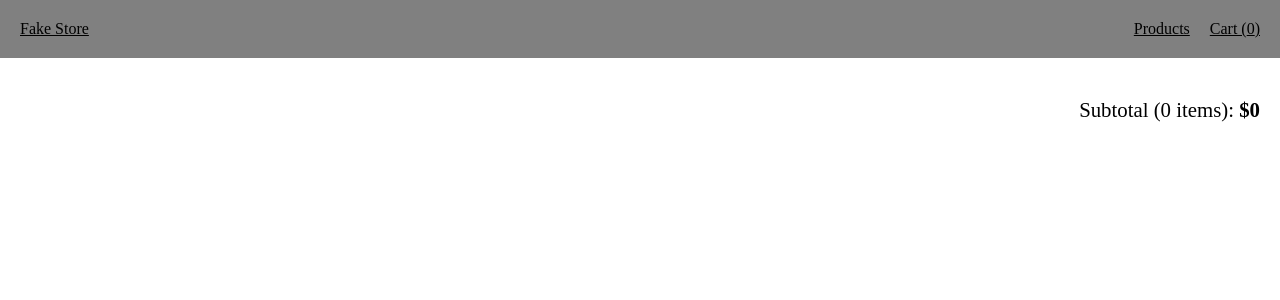
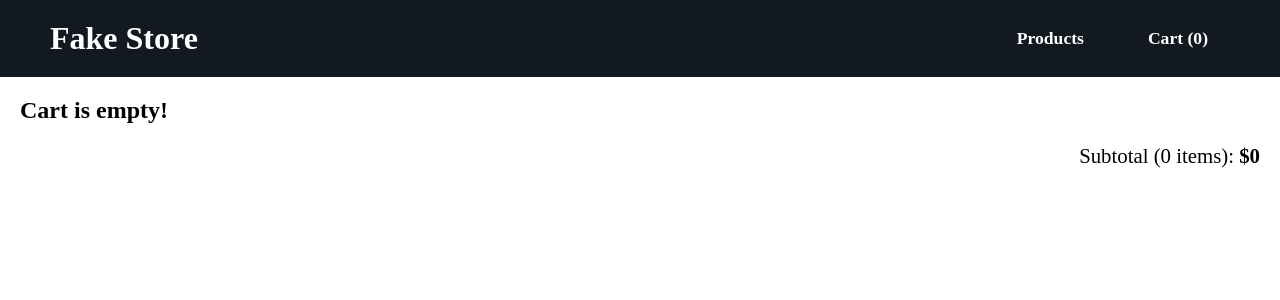
Before and after one commit to sergiogarciiam/fake-store, a React (Vite) app: page /cart in a window 1280 px wide. Shown: the top 300 px of the page. Built offline with nearby package versions, Linux system fonts and the light colour scheme.

Commit message:
Update style

```diff
--- a/src/assets/styles/app.css
+++ b/src/assets/styles/app.css
@@ -1,71 +1,131 @@
+:root {
+  --header-color: #131921;
+  --buttons-color: #232f3e;
+
+  --letter-color: #000;
+  --letter-color-sec: #fff;
+}
+
 * {
   box-sizing: border-box;
   padding: 0;
   margin: 0;
 }
 
+.page {
+  height: 100vh;
+}
+
+.error {
+  font-size: 1.3rem;
+  font-weight: bolder;
+}
+
+/* HEADER */
 .header {
   display: flex;
   justify-content: flex-start;
+  align-items: center;
   gap: 20px;
+
+  width: 100%;
   list-style: none;
-  width: 100%;
-  background-color: gray;
-  padding: 20px;
+  background-color: var(--header-color);
+  padding: 20px 50px;
 }
 
 .header a {
-  color: black;
+  color: var(--letter-color-sec);
+  text-decoration: none;
+  font-weight: bold;
 }
 
 .header li:first-child {
+  font-size: 2rem;
   margin-right: auto;
+  font-weight: bolder;
 }
 
+.products-link,
+.cart-link {
+  padding: 20px;
+  border: 2px solid rgba(0, 0, 0, 0);
+  font-size: 1.1rem;
+}
+
+.products-link:hover,
+.cart-link:hover {
+  border: 2px solid var(--letter-color-sec);
+}
+
+/* HOME */
 .home {
   display: flex;
   flex-direction: column;
   align-items: center;
-  gap: 20px;
+  gap: 90px;
 
+  margin-top: 5%;
   width: 100%;
+  height: 80%;
 }
 
 .categories-container {
   display: grid;
   grid-template-columns: 1fr 1fr;
-  align-content: center;
-  gap: 50px;
+  justify-items: center;
+  gap: 70px;
   list-style: none;
 }
 
 .categories-container a {
-  color: black;
-  background-color: gray;
+  color: var(--letter-color-sec);
+  background-color: var(--buttons-color);
+
   text-decoration: none;
-  padding: 10px;
   text-align: center;
-  border-radius: 15px;
+
+  padding: 10px 20px;
+  border-radius: 30px;
+  transition: opacity 200ms;
 }
 
 .categories-container li:first-child {
   grid-column: 1/3;
 }
 
+.categories-container a:hover {
+  opacity: 0.8;
+}
+
 .home > p {
   margin-top: auto;
+  align-self: flex-end;
+  margin-right: 20px;
+  font-size: 1.3rem;
 }
 
+.home > p a {
+  color: var(--letter-color);
+}
+
+.home > p a:hover {
+  text-decoration: none;
+}
+
+/* PRODUCTS */
 .products {
   display: flex;
   flex-direction: column;
   align-items: center;
   gap: 50px;
   margin-top: 30px;
+  padding: 20px;
 }
 
 .products .categories-container {
   display: flex;
+  gap: 20px;
 }
 
 .products .products-container {
@@ -73,20 +133,27 @@
   flex-wrap: wrap;
   justify-content: center;
   gap: 50px;
-  padding: 20px;
 }
 
 .product-card-grid {
   display: flex;
   flex-direction: column;
   justify-content: center;
-  gap: 20px;
+  gap: 10px;
   width: 250px;
+
+  border: 1px solid var(--letter-color);
+  border-radius: 15px;
+
+  color: var(--letter-color);
+  text-decoration: none;
   padding: 10px;
 
-  border: 1px solid black;
-  color: black;
-  text-decoration: none;
+  transition: transform 200ms;
+}
+
+.product-card-grid:hover {
+  transform: scale(1.05);
 }
 
 .product-card-grid img {
@@ -94,28 +161,83 @@
   align-self: center;
 }
 
+.product-card-grid .rating {
+  font-size: 1.1rem;
+  display: flex;
+  gap: 20px;
+}
+
+.product-card-grid .price {
+  font-size: 1.3rem;
+  font-weight: bold;
+}
+
+/* PRODUCT DETAILS */
 .product-details {
   display: grid;
   grid-template-columns: 0.5fr 1fr;
+  justify-items: center;
+
+  margin-top: 20px;
   padding: 20px;
+  font-size: 1.2rem;
 }
 
 .product-details img {
   width: 350px;
 }
 
-.product-details .product-details-info {
+.product-details .information {
   display: flex;
   flex-direction: column;
   gap: 20px;
   margin-right: 40%;
 }
 
-.rating {
+.product-details .information > hr {
+  margin: 10px 0 10px 0;
+}
+
+.product-details .information > h2 {
+  font-size: xx-large;
+}
+
+.product-details .information .price {
+  font-size: x-large;
+  font-weight: bold;
+}
+
+.product-details .information .rating {
   display: flex;
   gap: 20px;
 }
 
+.product-details .information button {
+  align-self: flex-start;
+
+  padding: 20px 30px;
+  border-radius: 15px;
+
+  border: none;
+  background-color: var(--buttons-color);
+  color: var(--letter-color-sec);
+
+  font-size: 1.2rem;
+  font-weight: bold;
+
+  cursor: pointer;
+  transition: transform 200ms;
+}
+
+.product-details .information button:hover {
+  transform: scale(1.05);
+}
+
+.product-details .information .description h3 {
+  margin-bottom: 10px;
+}
+
+/* CART */
 .cart {
   display: flex;
   flex-direction: column;
@@ -133,8 +255,8 @@
   display: grid;
   grid-area: "";
 
-  border: 1px solid black;
-  color: black;
+  border: 1px solid var(--letter-color);
+  color: var(--letter-color);
   text-decoration: none;
 }
 
--- a/src/components/Cart.jsx
+++ b/src/components/Cart.jsx
@@ -4,10 +4,12 @@ import { ProductCardToListView } from "./ProductCard";
 function Cart() {
   const { cart, deleteProduct } = useLocalStorage();
 
+  const data = Object.keys(cart.data);
   return (
     <div className="cart">
       <div className="products-container">
-        {Object.keys(cart.data).map((key) => {
+        {data.length !== 0 ? (
+          data.map((key) => {
             return (
               <ProductCardToListView
                 key={key}
@@ -15,7 +17,10 @@ function Cart() {
                 deleteProduct={deleteProduct}
               ></ProductCardToListView>
             );
-        })}
+          })
+        ) : (
+          <h2>Cart is empty!</h2>
+        )}
       </div>
 
       <p className="subtotal">
--- a/src/components/CategoriesList.jsx
+++ b/src/components/CategoriesList.jsx
@@ -6,7 +6,7 @@ function CategoriesList() {
     "https://fakestoreapi.com/products/categories/"
   );
 
-  if (error) return <p>{error}</p>;
+  if (error) return <p className="error">{error}</p>;
   if (loading) return null;
 
   return (
--- a/src/components/Header.jsx
+++ b/src/components/Header.jsx
@@ -10,20 +10,30 @@ function Header() {
   return (
     <ul className="header">
       <li>
-        <Link to={"/"} className={activeLink === "/" ? "active" : ""}>
+        <Link
+          to={"/"}
+          className={activeLink === "/" ? "title-link active" : "title-link"}
+        >
           Fake Store
         </Link>
       </li>
       <li>
         <Link
           to={"products"}
-          className={activeLink.includes("/products") ? "active" : ""}
+          className={
+            activeLink.includes("/products")
+              ? "products-link active"
+              : "products-link"
+          }
         >
           Products
         </Link>
       </li>
       <li>
-        <Link to={"cart"} className={activeLink === "/cart" ? "active" : ""}>
+        <Link
+          to={"cart"}
+          className={activeLink === "/cart" ? "cart-link active" : "cart-link"}
+        >
           Cart ({cart.number})
         </Link>
       </li>
--- a/src/components/Home.jsx
+++ b/src/components/Home.jsx
@@ -3,7 +3,7 @@ import CategoriesList from "./CategoriesList";
 function Home() {
   return (
     <div className="home">
-      <h1>What are you looking for?</h1>
+      <h1>What Are You Looking For?</h1>
       <CategoriesList></CategoriesList>
       <p>
         By{" "}
--- a/src/components/ProductCard.jsx
+++ b/src/components/ProductCard.jsx
@@ -6,9 +6,11 @@ export function ProductCardToGridView({ product }) {
     <Link to={"/products/" + product.id} className="product-card-grid">
       <img src={product.image}></img>
       <h3>{product.title}</h3>
-      <p>{product.rating.rate} ★</p>
-      <p>({product.rating.count})</p>
-      <p>${product.price}</p>
+      <section className="rating">
+        <p>{product.rating.rate} ★</p>
+        <p>({product.rating.count})</p>
+      </section>
+      <p className="price">${product.price}</p>
     </Link>
   );
 }
--- a/src/components/ProductDetails.jsx
+++ b/src/components/ProductDetails.jsx
@@ -12,13 +12,13 @@ function ProductDetails() {
   const [quantity, setQuantity] = useState(1);
   const { addCart } = useLocalStorage();
 
-  if (error) return <p>{error}</p>;
+  if (error) return <p className="error">{error}</p>;
   if (loading) return null;
 
   return (
     <div className="product-details">
       <img src={data.image}></img>
-      <div className="product-details-info">
+      <div className="information">
         <h2>{data.title}</h2>
 
         <section className="rating">
@@ -30,7 +30,7 @@ function ProductDetails() {
 
         <hr></hr>
 
-        <p>${data.price}</p>
+        <p className="price">${data.price}</p>
 
         <form>
           <label>Quantity: </label>
--- a/src/components/Products.jsx
+++ b/src/components/Products.jsx
@@ -11,7 +11,7 @@ function Products() {
     `https://fakestoreapi.com/products/${category}`
   );
 
-  if (error) return <p>{error}</p>;
+  if (error) return <p className="error">{error}</p>;
   if (loading) return null;
 
   return (
```
Also changed, not shown: 2 other files (tests, documents, lock files or other folders). Lines whose indentation alone changed are shown as unchanged.
